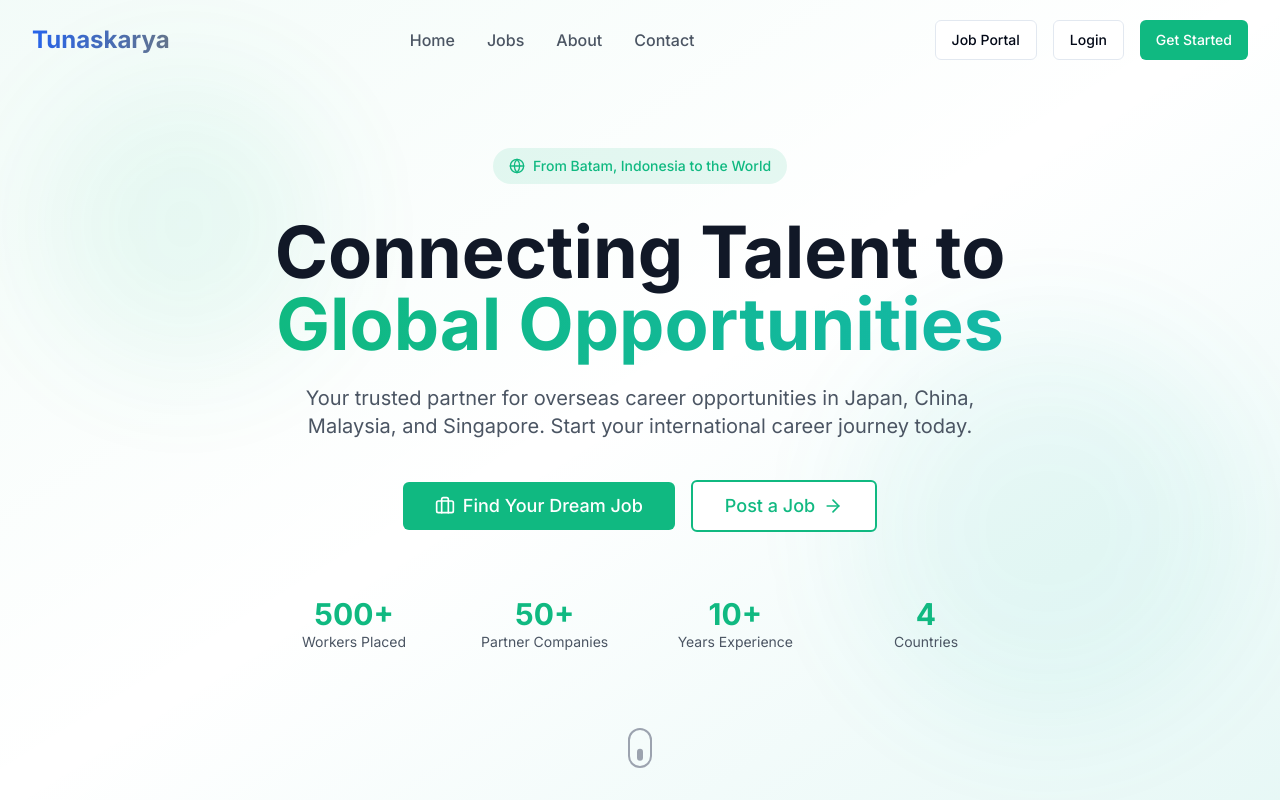
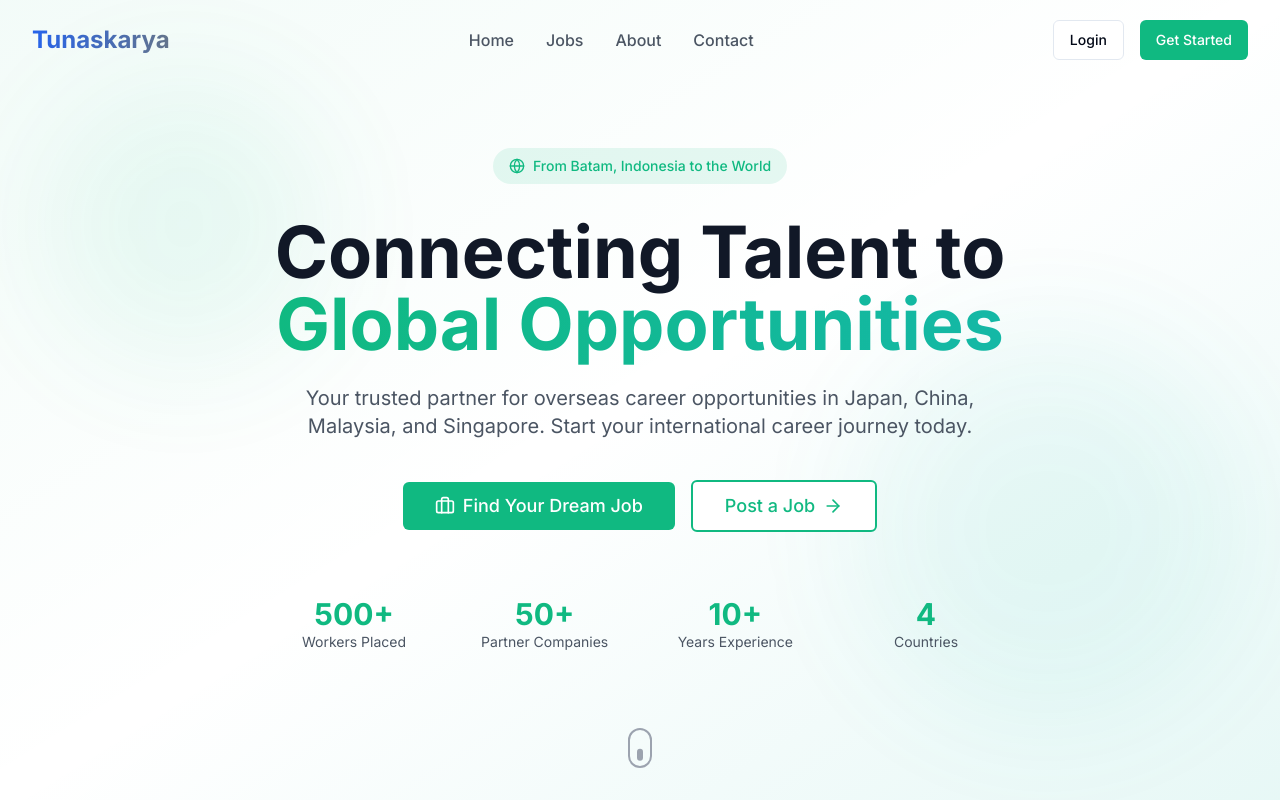
Before and after one commit to hellogunawan99/landingpage-corporation, a Next.js app: page / in a window 1280 px wide. Shown: the top 800 px of the page. Built offline with nearby package versions, Linux system fonts and the light colour scheme.

Commit message:
fix: Remove duplicate Job Portal button from navbar for cleaner layout

```diff
--- a/app/components/navbar-client.tsx
+++ b/app/components/navbar-client.tsx
@@ -91,10 +91,6 @@ export default function NavbarClient() {
           </div>
 
           <div className="hidden md:flex items-center space-x-4">
-            <Button variant="outline" asChild>
-              <Link href="/portal">Job Portal</Link>
-            </Button>
-
             {user ? (
               <DropdownMenu>
                 <DropdownMenuTrigger asChild>
```
